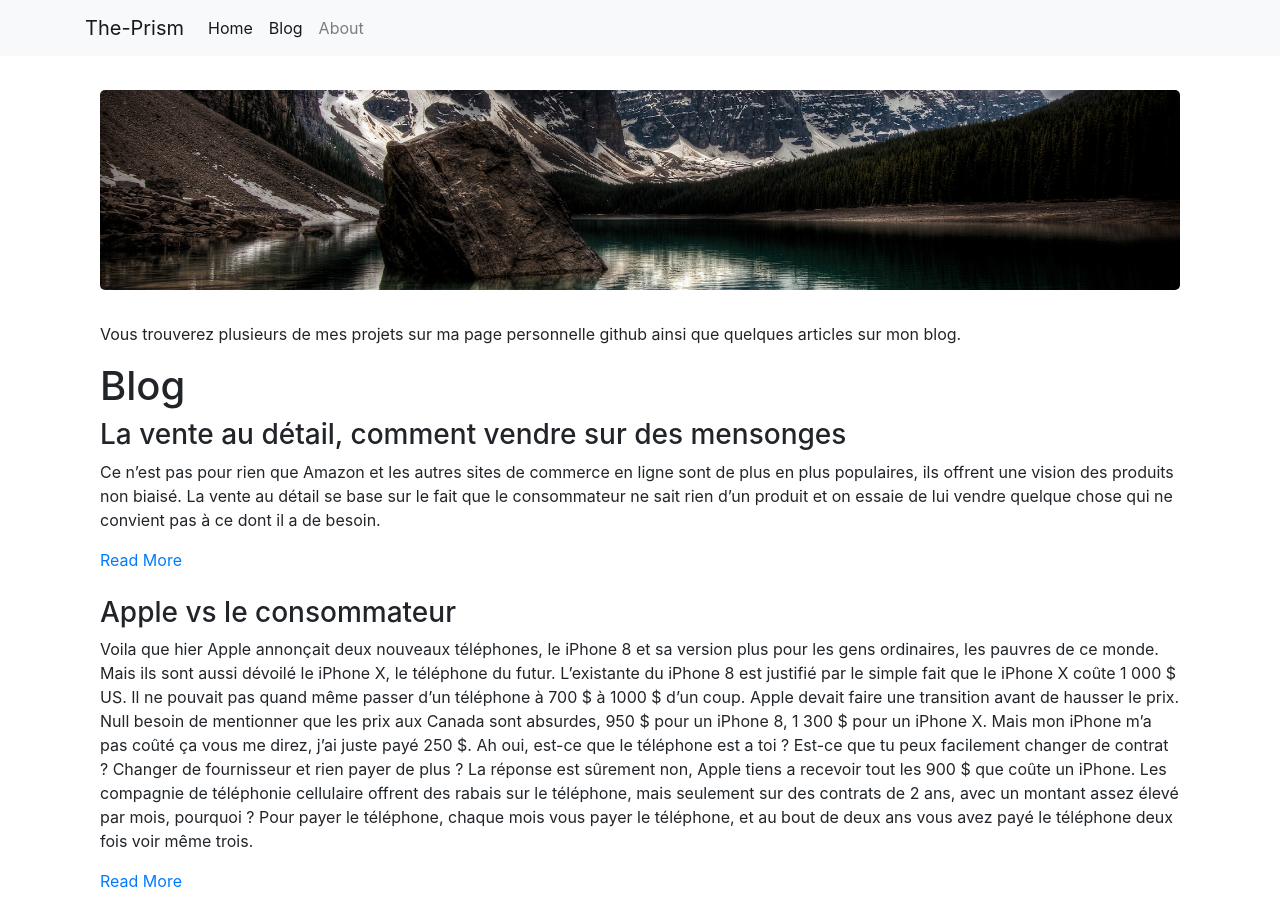
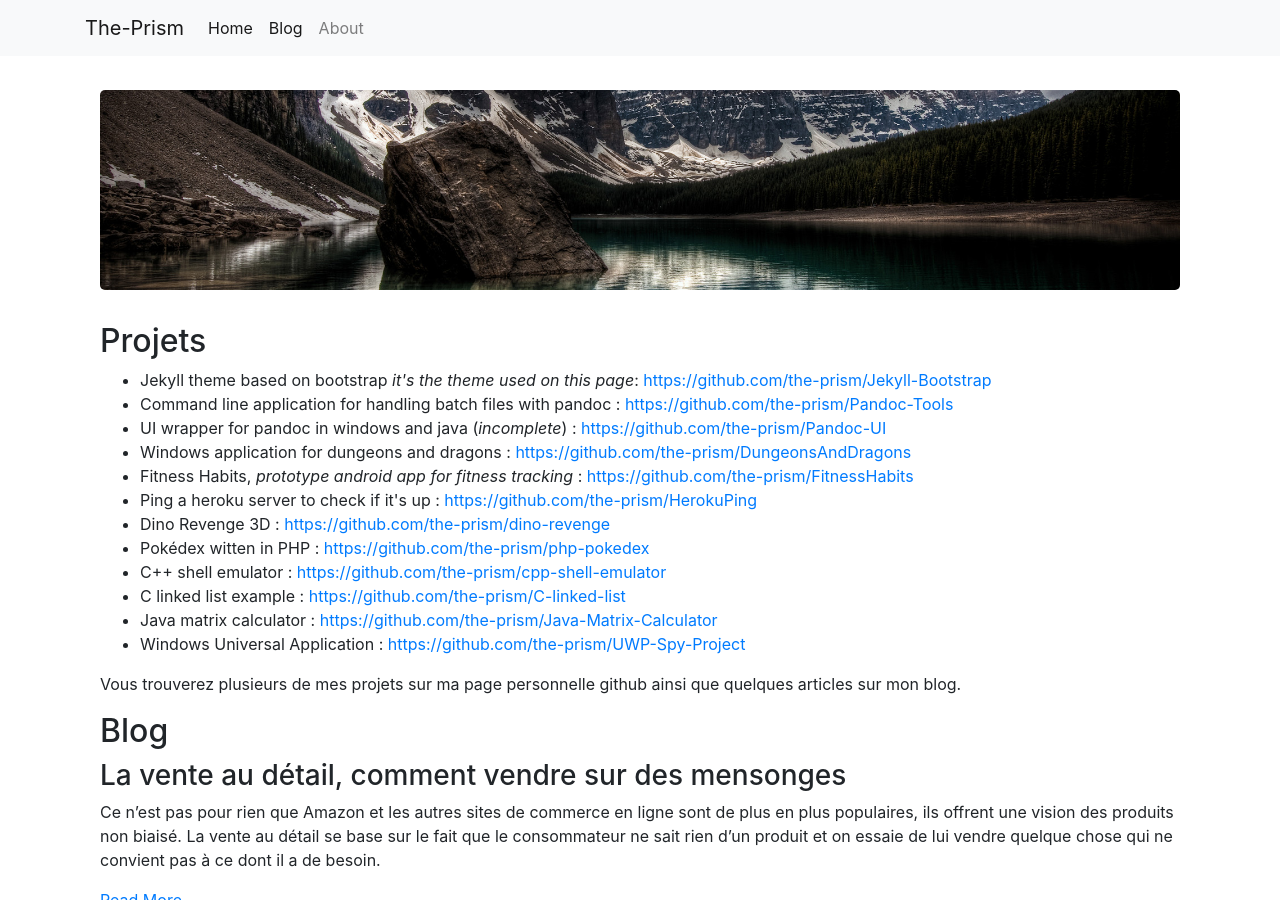
Before and after one commit to the-prism/website, a Jekyll site: the page built from index.html, in a window 1280 px wide and 900 px high. Built offline with Jekyll 4.4.1, drawn with Linux system fonts in a browser that asks for light colours; the list of posts is cut into pages by our own code.

Commit message:
Update index.html

```diff
--- a/index.html
+++ b/index.html
@@ -8,9 +8,37 @@ blog: true
 &nbsp;
 </div>
 
+<h2 id="projets">Projets</h2>
+
+<ul>
+<li>Jekyll theme based on bootstrap <em>it's the theme used on this page</em>: <a href="https://github.com/the-prism/Jekyll-Bootstrap">https://github.com/the-prism/Jekyll-Bootstrap</a></li>
+
+<li>Command line application for handling batch files with pandoc : <a href="https://github.com/the-prism/Pandoc-Tools">https://github.com/the-prism/Pandoc-Tools</a></li>
+
+<li>UI wrapper for pandoc in windows and java (<em>incomplete</em>) : <a href="https://github.com/the-prism/Pandoc-UI">https://github.com/the-prism/Pandoc-UI</a></li>
+
+<li>Windows application for dungeons and dragons : <a href="https://github.com/the-prism/DungeonsAndDragons">https://github.com/the-prism/DungeonsAndDragons</a></li>
+
+<li>Fitness Habits, <em>prototype android app for fitness tracking</em> : <a href="https://github.com/the-prism/FitnessHabits">https://github.com/the-prism/FitnessHabits</a></li>
+
+<li>Ping a heroku server to check if it's up : <a href="https://github.com/the-prism/HerokuPing">https://github.com/the-prism/HerokuPing</a></li>
+
+<li>Dino Revenge 3D : <a href="https://github.com/the-prism/dino-revenge">https://github.com/the-prism/dino-revenge</a></li>
+
+<li>Pokédex witten in PHP : <a href="https://github.com/the-prism/php-pokedex">https://github.com/the-prism/php-pokedex</a></li>
+
+<li>C++ shell emulator : <a href="https://github.com/the-prism/cpp-shell-emulator">https://github.com/the-prism/cpp-shell-emulator</a></li>
+
+<li>C linked list example : <a href="https://github.com/the-prism/C-linked-list">https://github.com/the-prism/C-linked-list</a></li>
+
+<li>Java matrix calculator : <a href="https://github.com/the-prism/Java-Matrix-Calculator">https://github.com/the-prism/Java-Matrix-Calculator</a></li>
+
+<li>Windows Universal Application : <a href="https://github.com/the-prism/UWP-Spy-Project">https://github.com/the-prism/UWP-Spy-Project</a></li>
+</ul>
+
 <p>Vous trouverez plusieurs de mes projets sur ma page personnelle github ainsi que quelques articles sur mon blog.</p>
 
-<h1>Blog</h1>
+<h2>Blog</h2>
 
 <div class="posts">
   {% for post in paginator.posts %}
```
